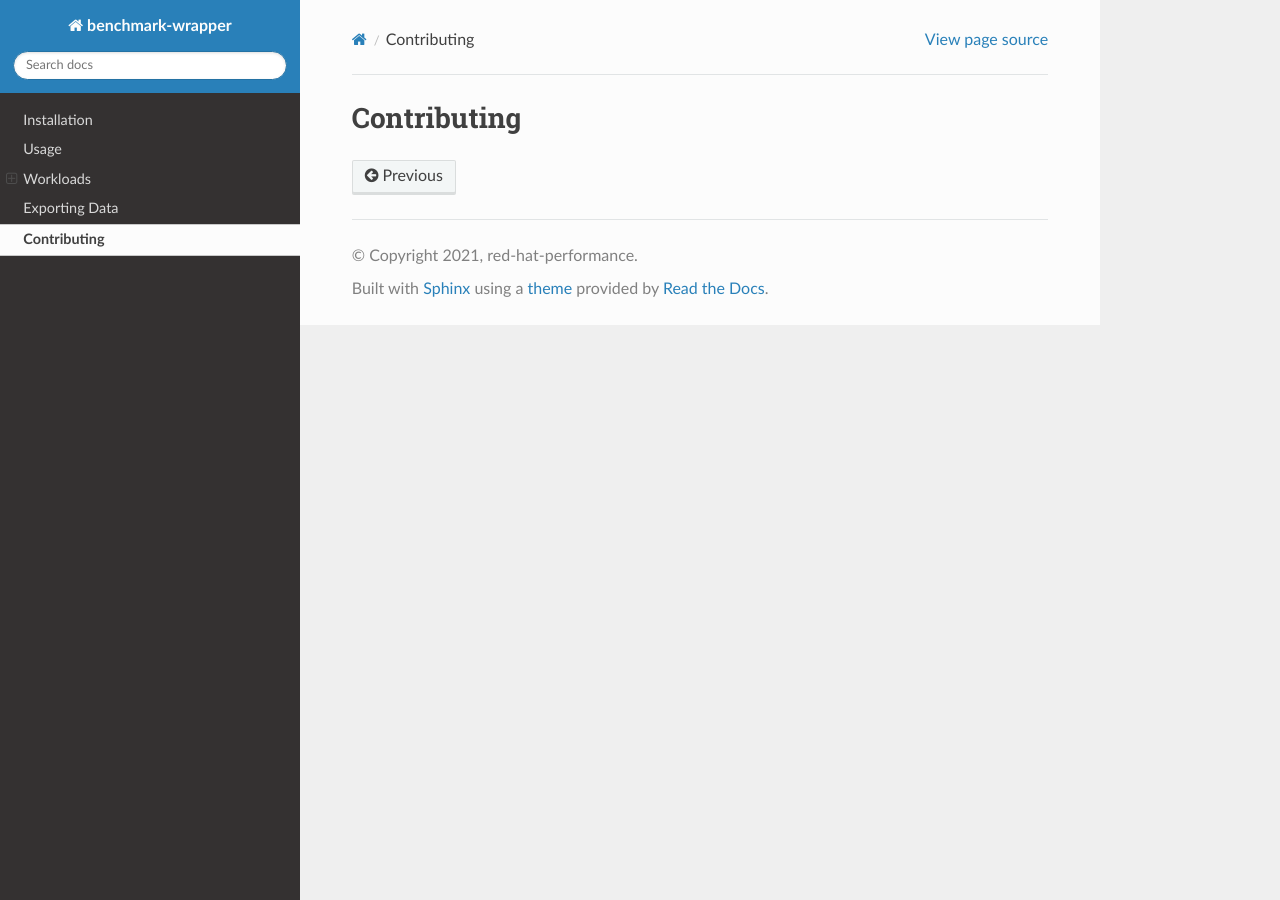
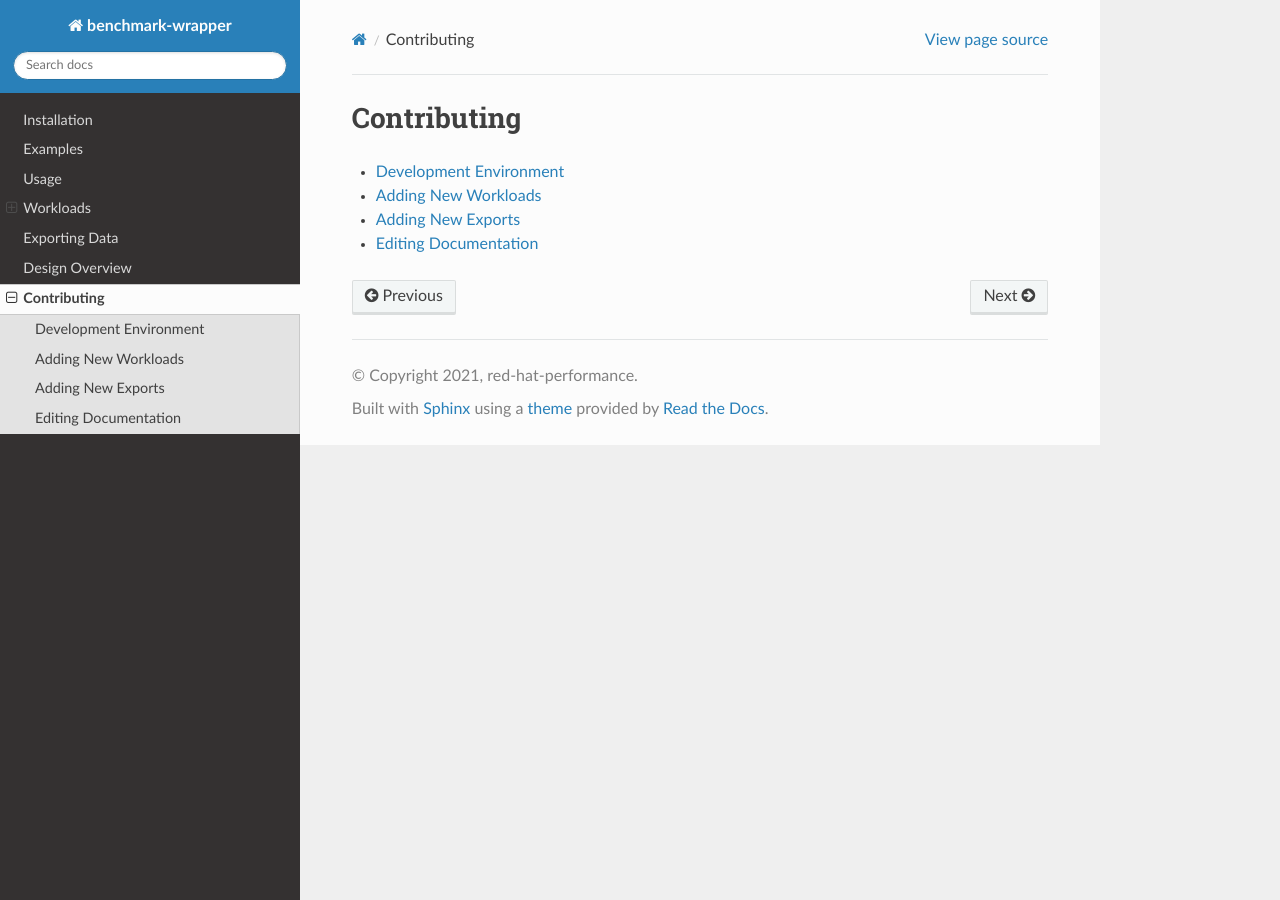
Before and after one commit to cloud-bulldozer/benchmark-wrapper, a Sphinx documentation site: the page built from docs/source/contributing.md, in a window 1280 px wide. Built offline with Sphinx 7.4.7 and the Read the Docs theme 2.0.0, drawn with Linux system fonts in a browser that asks for light colours.

Commit message:
Update docs with more pages

````diff
--- a/docs/source/contributing.md
+++ b/docs/source/contributing.md
@@ -1 +1,8 @@
 # Contributing
+
+```{toctree}
+contributing/setting_up_env
+contributing/adding_workloads
+contributing/adding_exports
+contributing/documentation
+```
--- /dev/null
+++ b/docs/source/contributing/adding_exports.md
@@ -0,0 +1 @@
+# Adding New Exports
--- /dev/null
+++ b/docs/source/contributing/adding_workloads.md
@@ -0,0 +1 @@
+# Adding New Workloads
--- /dev/null
+++ b/docs/source/contributing/documentation.md
@@ -0,0 +1 @@
+# Editing Documentation
--- /dev/null
+++ b/docs/source/contributing/setting_up_env.md
@@ -0,0 +1 @@
+# Development Environment
--- /dev/null
+++ b/docs/source/design.md
@@ -0,0 +1 @@
+# Design Overview
--- /dev/null
+++ b/docs/source/examples.md
@@ -0,0 +1 @@
+# Examples
````
Also changed, not shown: docs/source/index.md (+2 -0 lines).
